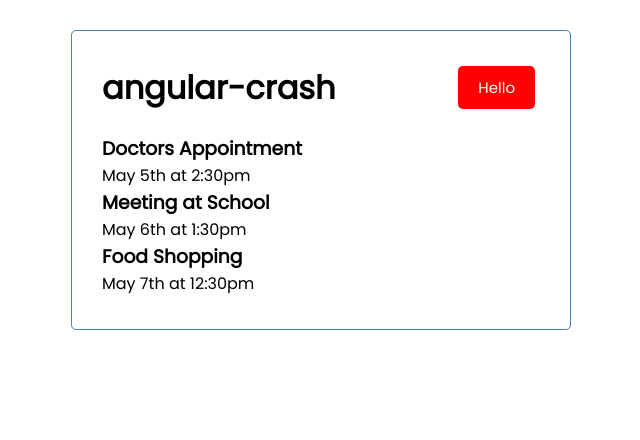
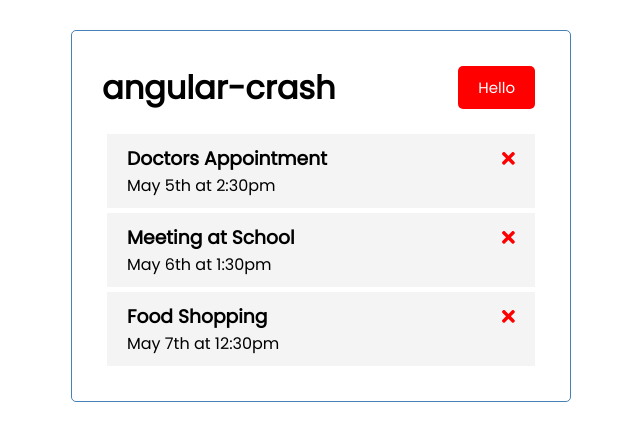
Before and after one commit to eggsys/Angular-CrashCourse, an Angular app: page / in a window 1280 px wide. Shown: the top 440 px of the page, without its empty margins (319-959 px from the left). Built offline with nearby package versions, Linux system fonts and the light colour scheme.

Commit message:
Add task-item style, fa-icon

```diff
--- a/src/app/components/task-item/task-item.component.css
+++ b/src/app/components/task-item/task-item.component.css
@@ -0,0 +1,16 @@
+.task {
+    background: #f4f4f4;
+    margin: 5px;
+    padding: 10px 20px;
+    cursor: pointer;
+  }
+
+  .task.reminder {
+    border-left: 5px solid green;
+  }
+
+  .task h3 {
+    display: flex;
+    align-items: center;
+    justify-content: space-between;
+  }
--- a/src/app/components/task-item/task-item.component.html
+++ b/src/app/components/task-item/task-item.component.html
@@ -1,4 +1,4 @@
 <div class="task">
-    <h3>{{ task.text }}</h3>
+    <h3>{{ task.text }}  <fa-icon [ngStyle]="{'color':'red'}"  [icon]="faTimes" ></fa-icon>  </h3>
     <p>{{ task.day }}</p>
 </div>
--- a/src/app/components/task-item/task-item.component.ts
+++ b/src/app/components/task-item/task-item.component.ts
@@ -1,5 +1,6 @@
 import { Component, OnInit, Input } from '@angular/core';
 import { Task } from '../../Task'
+import { faTimes } from '@fortawesome/free-solid-svg-icons';
 
 @Component({
   selector: 'app-task-item',
@@ -8,6 +9,7 @@
 })
 export class TaskItemComponent implements OnInit {
   @Input() task!: Task
+  faTimes = faTimes
 
   constructor() { }
 
--- a/src/styles.css
+++ b/src/styles.css
@@ -1,6 +1,3 @@
-/* You can add global styles to this file, and also import other style files */
-
-
 @import url("https://fonts.googleapis.com/css2?family=Poppins:wght@300;400&display=swap");
 
 * {
```
